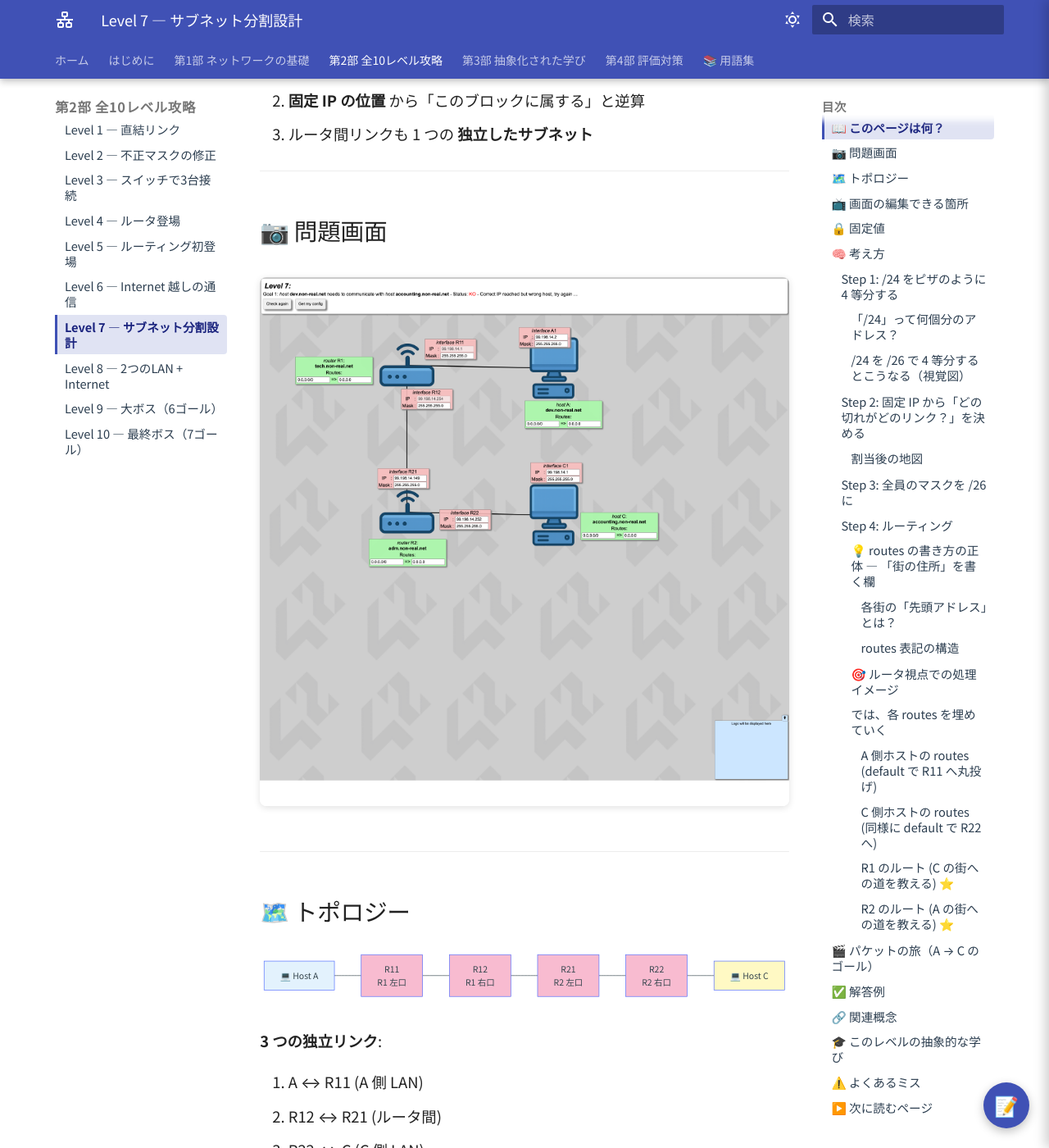
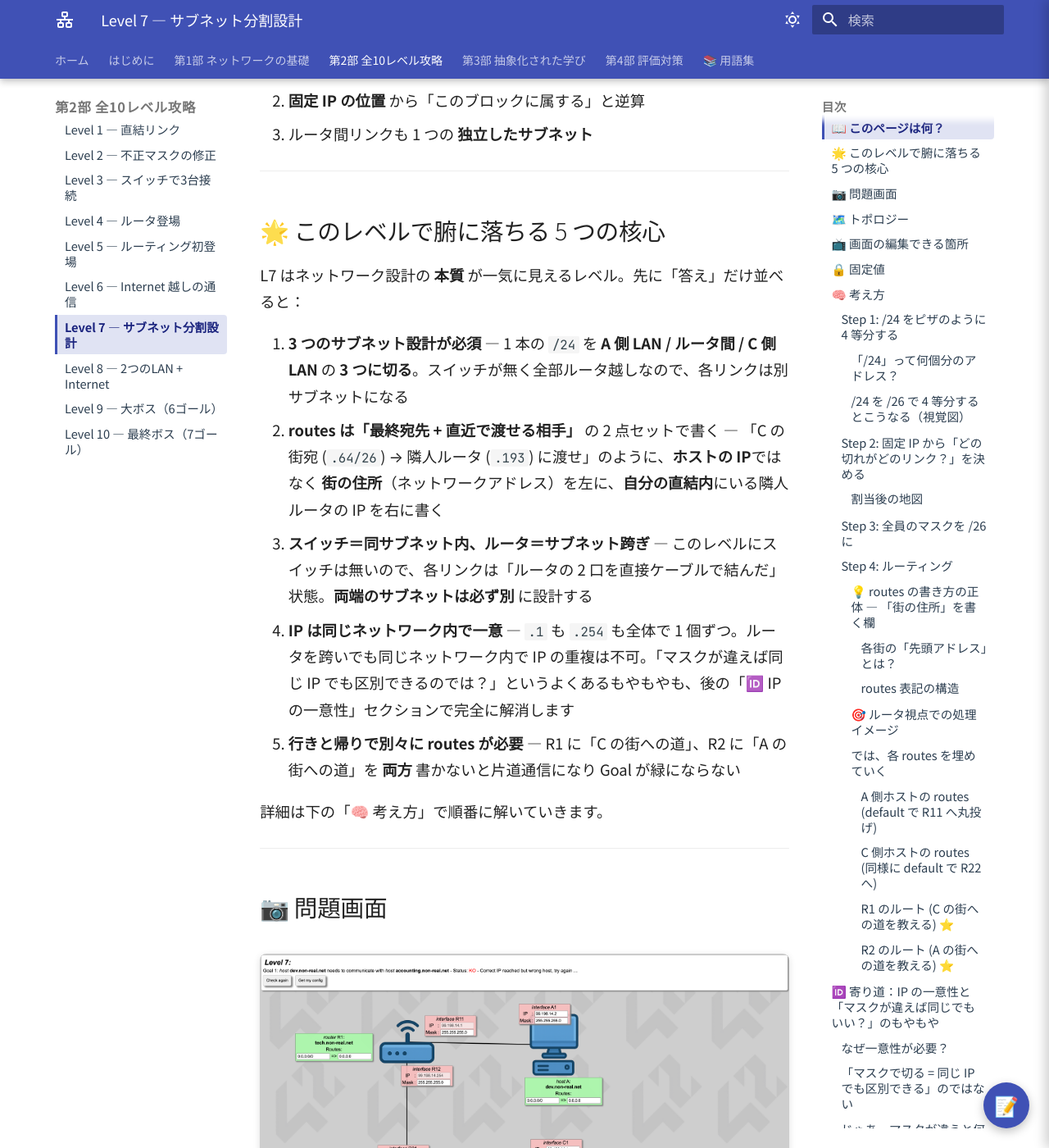
Before and after one commit to Tsunanko/netpractice-guide, an MkDocs documentation site: the page built from docs/02-levels/level7.md, in a window 1280 px wide and 1400 px high, scrolled down 648 px. Shown: the whole window at 82% size. Built offline with MkDocs 1.6.1 and Material for MkDocs 9.7.7, drawn with Linux system fonts in a browser that asks for light colours; some of the changed text lies outside the part shown.

Commit message:
Rewrite Level 7 with 5-core summary, IP-uniqueness explainer, classDef topology
Per user feedback after solving L7, the page needed three additions:

- 「🌟 このレベルで腑に落ちる 5 つの核心」 section right after the page intro,
  surfacing the design essentials in one block: 3-subnet split is mandatory,
  routes = (final dest + immediate neighbor), switch=same-subnet vs router=
  cross-subnet, IP uniqueness, and the necessity of return routes
- 「🆔 寄り道：IP の一意性と『マスクが違えば同じでもいい？』」 section between
  the routing walkthrough and the packet journey. Resolves a frequent
  beginner confusion: same IP cannot exist twice on one network even if
  masks differ; mask only moves the street boundary, not individual addresses
- Migrate the topology Mermaid from inline `style A fill:` to classDef with
  explicit `color:#000` (dark-mode safe per the new project rule)

Co-Authored-By: Claude Opus 4.7 (1M context) <noreply@anthropic.com>

````diff
--- a/docs/02-levels/level7.md
+++ b/docs/02-levels/level7.md
@@ -19,6 +19,20 @@
 
 ---
 
+## 🌟 このレベルで腑に落ちる 5 つの核心
+
+L7 はネットワーク設計の **本質** が一気に見えるレベル。先に「答え」だけ並べると：
+
+1. **3 つのサブネット設計が必須** — 1 本の `/24` を **A 側 LAN / ルータ間 / C 側 LAN** の **3 つに切る**。スイッチが無く全部ルータ越しなので、各リンクは別サブネットになる
+2. **routes は「最終宛先 + 直近で渡せる相手」** の 2 点セットで書く — 「C の街宛 (`.64/26`) → 隣人ルータ (`.193`) に渡せ」のように、**ホストの IP**ではなく **街の住所**（ネットワークアドレス）を左に、**自分の直結内**にいる隣人ルータの IP を右に書く
+3. **スイッチ＝同サブネット内、ルータ＝サブネット跨ぎ** — このレベルにスイッチは無いので、各リンクは「ルータの 2 口を直接ケーブルで結んだ」状態。**両端のサブネットは必ず別** に設計する
+4. **IP は同じネットワーク内で一意** — `.1` も `.254` も全体で 1 個ずつ。ルータを跨いでも同じネットワーク内で IP の重複は不可。「マスクが違えば同じ IP でも区別できるのでは？」というよくあるもやもやも、後の「🆔 IP の一意性」セクションで完全に解消します
+5. **行きと帰りで別々に routes が必要** — R1 に「C の街への道」、R2 に「A の街への道」を **両方** 書かないと片道通信になり Goal が緑にならない
+
+詳細は下の「🧠 考え方」で順番に解いていきます。
+
+---
+
 ## 📷 問題画面
 
 [![Level 7 のスクリーンショット](../images/screenshots/level7.png)](../images/screenshots/level7.png)
@@ -35,12 +49,13 @@ flowchart LR
     R21 --- R22[R22<br>R2 右口]
     R22 --- C[💻 Host C]
 
-    style A fill:#E3F2FD
-    style R11 fill:#F8BBD0
-    style R12 fill:#F8BBD0
-    style R21 fill:#F8BBD0
-    style R22 fill:#F8BBD0
-    style C fill:#FFF9C4
+    classDef hostA fill:#E3F2FD,stroke:#1976D2,color:#000,stroke-width:2px
+    classDef router fill:#F8BBD0,stroke:#C2185B,color:#000,stroke-width:2px
+    classDef hostC fill:#FFF9C4,stroke:#F9A825,color:#000,stroke-width:2px
+
+    class A hostA
+    class R11,R12,R21,R22 router
+    class C hostC
 ```
 
 **3 つの独立リンク**:
@@ -297,6 +312,75 @@ R2 route → 111.198.14.0/26 → gate: 111.198.14.254 (R12)
 
 ---
 
+## 🆔 寄り道：IP の一意性と「マスクが違えば同じでもいい？」のもやもや
+
+L7 を解いていて、こんな疑問が湧きませんか：
+
+- 「**同じネットワーク内で、同じ IP が 2 個あってもいいの？**」
+- 「**マスクが違えば、同じ `.5` を 2 箇所で使い分けられる？**」
+
+結論を先に書くと：
+
+!!! tip "この章の鉄則"
+    **同じネットワーク内では、IP アドレスは一意でなければならない**。
+    マスクが違っても、**同じ IP を別の場所に振ることはできない**（NAT を挟まない限り）。
+
+### なぜ一意性が必要？
+
+ホスト A が「`.66` 宛にパケットを送りたい」と思ったとき：
+
+- もし `.66` が複数あったら、ルータは **どの `.66` に送ればいいか判断できない**
+- パケットの宛先は **IP 1 つ**。同じ番地の家が 2 軒あったら配達不能
+
+ローカル LAN（同じスイッチ配下）でも、ルータを跨いだ別サブネットでも、**同じ IP** が 2 箇所にあれば配達は失敗します。
+
+### 「マスクで切る = 同じ IP でも区別できる」のではない
+
+マスクの役割は **IP 空間の中で「ここから ここまでが 1 つの街」と区切る**こと。
+マスクは「**街の境界線**」を決める道具で、「**個々の住所**」を別物にする魔法ではありません。
+
+```mermaid
+flowchart LR
+    subgraph wrong ["❌ ありえない設計"]
+      X1["ホスト X<br>.5/24"]
+      X2["ホスト Y<br>.5/16"]
+      X1 -.同じ番地で衝突.- X2
+    end
+
+    classDef bad fill:#FFCDD2,stroke:#C62828,color:#000,stroke-width:2px
+    class X1,X2 bad
+```
+
+→ ルータは「`.5` 宛のパケットをどっちに送るか」判断できず、配達失敗。
+
+### じゃあ、マスクが違うと何が変わるの？
+
+マスクが変わると **「街の境界線が動く」** だけ。同じ `.66` でも、所属する街は変わります：
+
+| マスク | `.66` が住む街 | 街の範囲 |
+|---|---|---|
+| `/24` | `.0/24` | `.0〜.255`（256 軒の大都市） |
+| `/26` | `.64/26` | `.64〜.127`（64 軒の街） |
+| `/28` | `.64/28` | `.64〜.79`（16 軒の小さな街） |
+
+→ **同じ `.66`** がマスクによって**属する街は変わる**。でも **`.66` という個人の住所そのものは 1 つ**。
+
+**「番地」と「街」は別の概念**。これが核心。
+
+### このレベルでの実例
+
+L7 では、`.1` (R11)、`.2` (A1)、`.66` (C1)、`.65` (R22)、`.193` (R21)、`.254` (R12) と **全部の IP が違う**。これは偶然ではなく、**設計上必然**：
+
+- R11 と R12 は別サブネット同士のルータ → IP は別（`.1` vs `.254`）
+- A1 と R11 は同じ A 側 LAN の住人 → サブネット内で別 IP（`.2` vs `.1`）
+- どこにも `.X` の重複はない → **ネットワーク全体での一意性**
+
+### NetPractice での確認方法
+
+NetPractice は IP の **書式エラーや明らかな重複は自動で検出して赤く警告** します。Goal が緑にならない場合の半分はこの「うっかり重複」が原因。固定値が `.1` のところに自分で `.1` を入れていないか、**他の IF と同じ IP を書いていないか** を真っ先に確認してください。
+
+---
+
 ## 🎬 パケットの旅（A → C のゴール）
 
 ```
````
